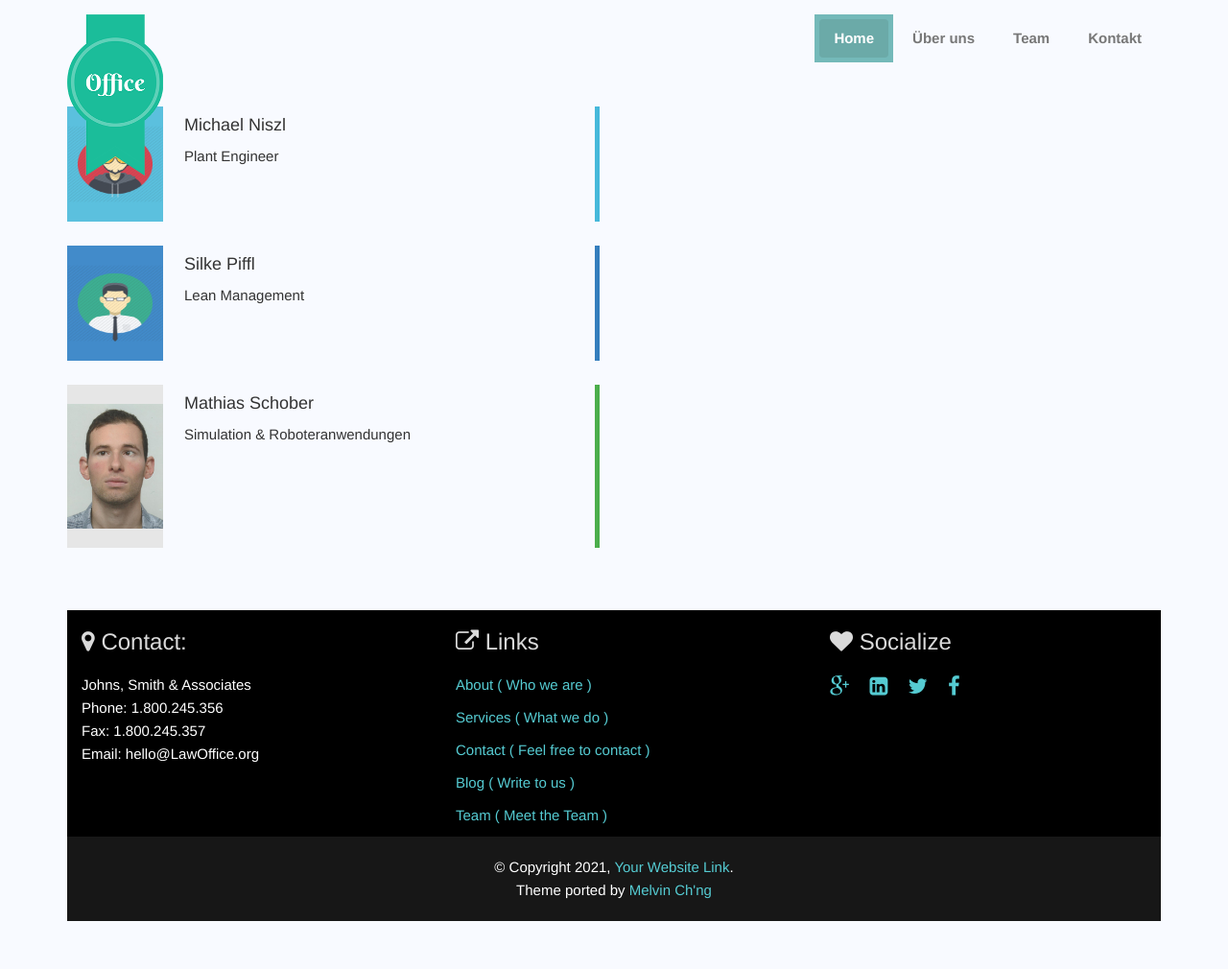
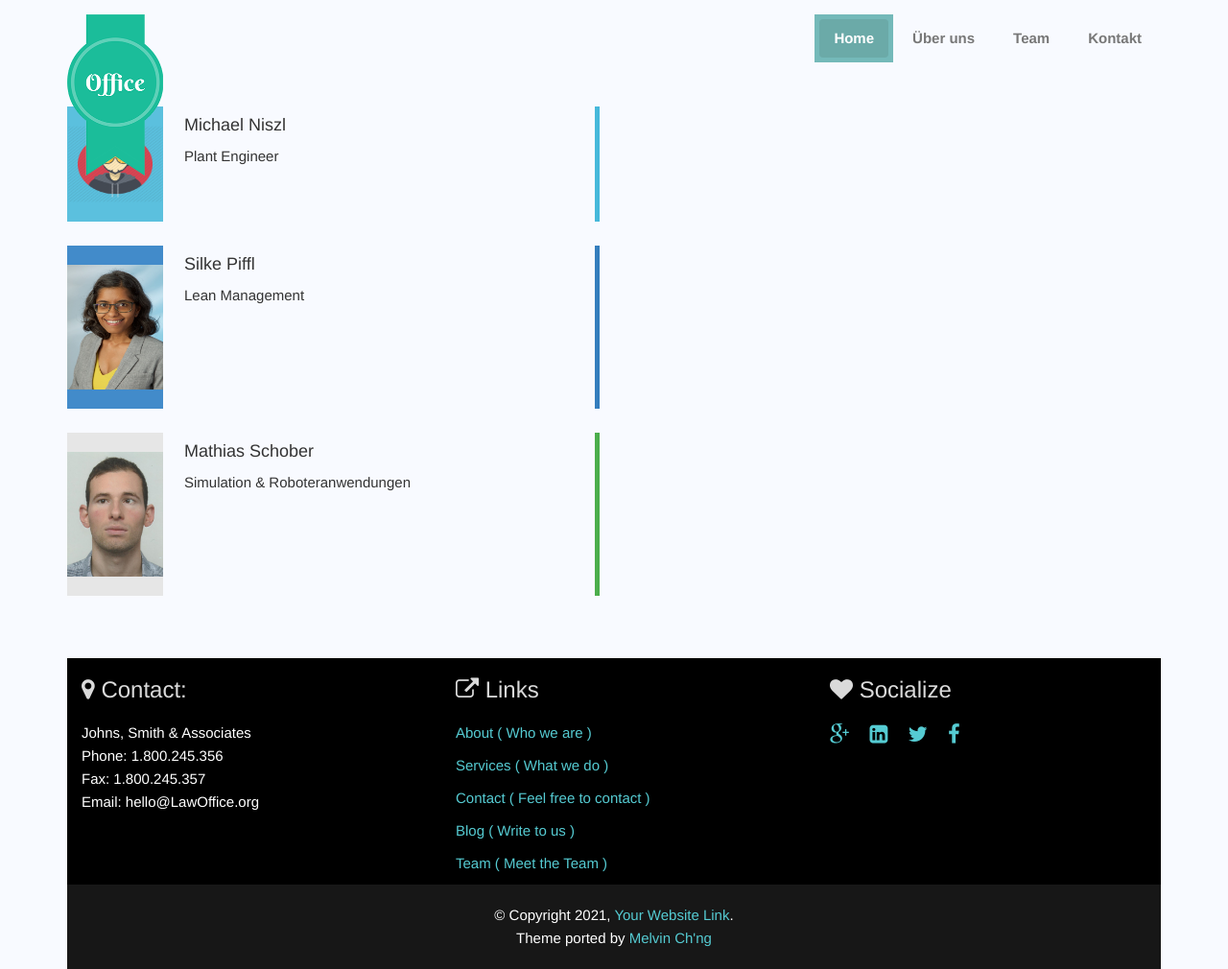
Before and after one commit to MathiasSchober/optimisima, a Jekyll site: the page built from team.html, in a window 1280 px wide. Shown: the whole page at 96% size. Built offline with Jekyll 4.4.1, drawn with Linux system fonts in a browser that asks for light colours; before the commit the page ends 960 px from its top, so only the background shows below that.

Commit message:
Update team.html

```diff
--- a/team.html
+++ b/team.html
@@ -21,7 +21,7 @@ permalink: /team
       </div>
       <div class="blockquote-box blockquote-primary animated wow fadeInLeft clearfix">
         <div class="square pull-left">
-          <img src="../assets/img/team/member1.png" alt="Feature-img" height="80" width="100">
+          <img src="../assets/img/team/002_1.png" alt="Feature-img" height="130" width="100">
         </div>
         <h4>
           Silke Piffl
```
